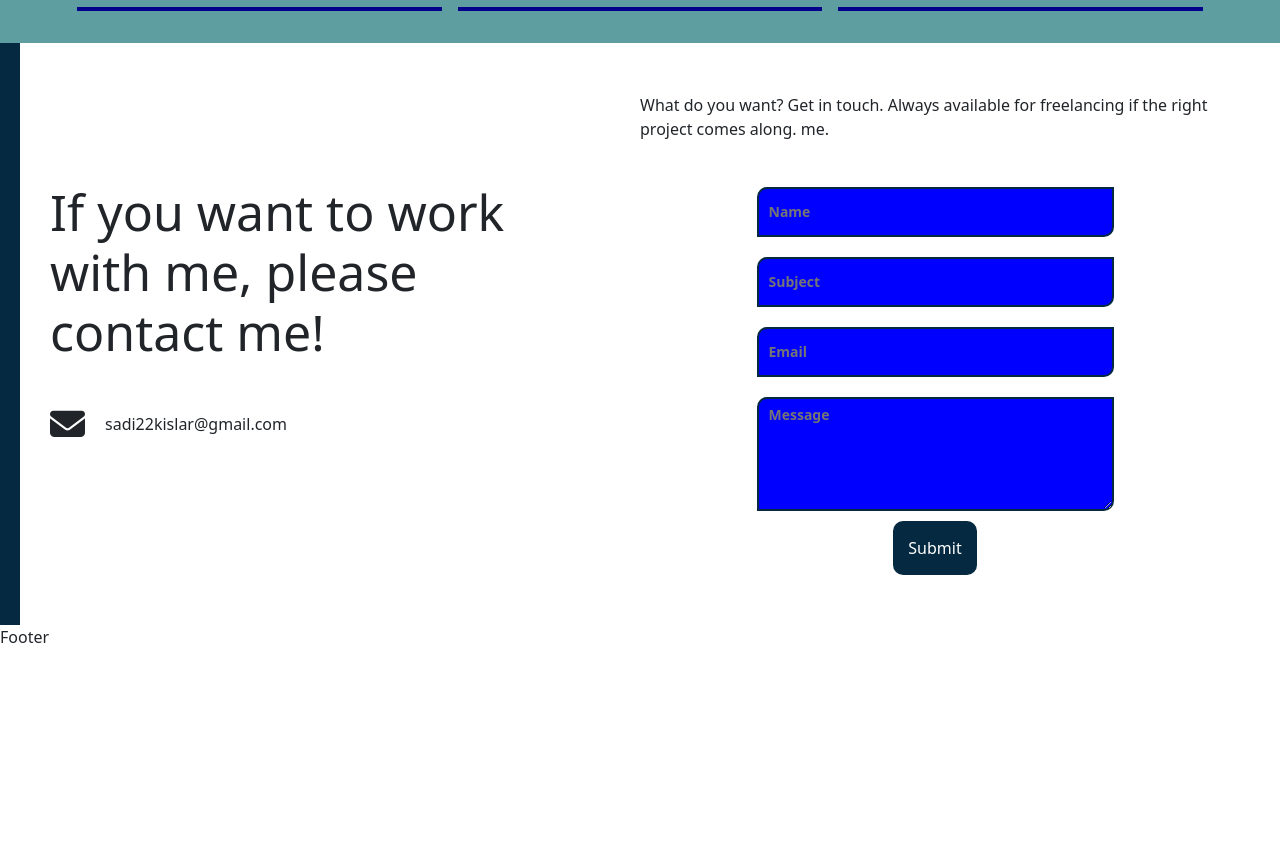
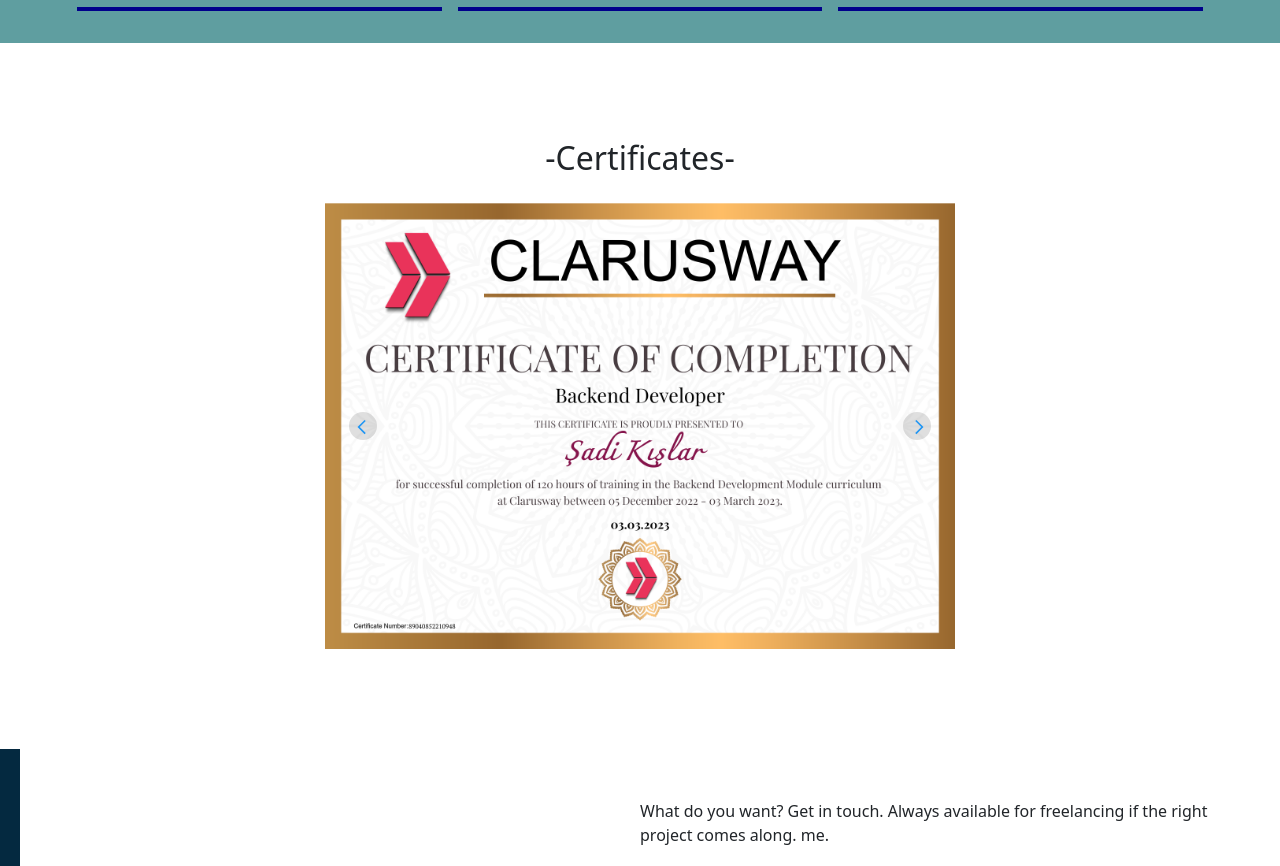
Before and after one commit to SadiKISLAR/my_portfolio, a React (Create React App) app: page / in a window 1280 px wide. Shown: the part 1920-2786 px from the top of the page. Before the commit the page ends 2569 px from the top, so only its background shows below. Built offline with nearby package versions, Linux system fonts and the light colour scheme.

Commit message:
certificates done

```diff
--- a/package.json
+++ b/package.json
@@ -12,6 +12,7 @@
     "framer-motion": "^10.2.4",
     "react": "^18.2.0",
     "react-dom": "^18.2.0",
+    "react-icons": "^4.8.0",
     "react-router-dom": "^6.8.2",
     "react-scripts": "5.0.1",
     "react-scroll": "^1.8.9",
--- a/src/App.js
+++ b/src/App.js
@@ -1,10 +1,11 @@
 import './App.css';
-import About from './components/about/About';
-import Contacts from './components/contacts/Contacts';
-import Footer from './components/footer/Footer';
-import Navbar from './components/navbar/Navbar';
-import Projects from './components/projects/Projects';
-import Skills from './components/skills/Skills';
+import About from './components/About/About';
+import Certificates from './components/Certificates/Certificates';
+import Contacts from './components/Contacts/Contacts';
+import Footer from './components/Footer/Footer';
+import Navbar from './components/Navbar/Navbar';
+import Projects from './components/Projects/Projects';
+import Skills from './components/Skills/Skills';
 
 function App() {
   return (
@@ -13,6 +14,7 @@
       <About />
       <Skills />
       <Projects />
+      <Certificates />
       <Contacts />
       <Footer />
     </div>
--- a/src/assets/certificates/certificates.js
+++ b/src/assets/certificates/certificates.js
@@ -1,7 +1,8 @@
 import frontend from "./frontend.png";
 import react from "./react.png";
-import html_css from "./html-css.png";
-import javascript from "./javascript.png"
+import html_css from "./html_css.png";
+import javascript from "./javascript.png";
+import backend from "./backend.png"
 
 const certificatesList = [
     { name: "frontend", img: frontend },
@@ -9,6 +10,7 @@
     { name: "html_css", img: html_css },
     { name: "javascript", img: javascript },
     { name: "react", img: react },
+    { name: "bacakend", img: backend },
 ]
 
 export default certificatesList
--- /dev/null
+++ b/src/components/Certificates/Certificates.jsx
@@ -0,0 +1,68 @@
+import React, { useState } from "react";
+import "./Certificates.scss";
+// import certificatesList from "../../assets/certificates/certificates";
+import certificatesList from "../../assets/certificates/certificates";
+import { motion } from "framer-motion";
+import { useThemeContext } from "../../context/ThemeProvider";
+import { FcNext } from "react-icons/fc";
+import { FcPrevious } from "react-icons/fc";
+
+const Certificates = () => {
+    const [current, setCurrent] = useState(5);
+    // const { theme } = useThemeContext();
+
+    const handlePrev = () => {
+        current === 0
+            ? setCurrent(certificatesList.length - 1)
+            : setCurrent((curr) => curr - 1);
+    };
+
+    const handleNext = () => {
+        current === certificatesList.length - 1
+            ? setCurrent(0)
+            : setCurrent((curr) => curr + 1);
+    };
+
+    return (
+        <div className="app__certificates">
+            <h2 style={{ textAlign: "center", padding: "1rem 0" }}>-Certificates-</h2>
+            <motion.div
+                className="app__certificates-contain"
+                whileInView={{ opacity: [0, 1], x: [-200, 0] }}
+                transition={{ duration: 0.4, delay: 0.5 }}
+            >
+                {certificatesList.map((item, index) => (
+                    <motion.div
+                        key={index}
+                        className={index === current ? "certificate active" : "certificate"}
+                        style={{ backgroundImage: `url(${item.img})` }}
+                    ></motion.div>
+                ))}
+
+                <div className="prev app__flex" onClick={handlePrev}>
+                    <FcPrevious />
+                </div>
+                <div className="next app__flex" onClick={handleNext}>
+                    <FcNext />
+                </div>
+            </motion.div>
+
+            <div className="dots">
+                {certificatesList.map((item, index) => (
+                    <div
+                        className="dot"
+                        style={{
+                            opacity: current === index ? "0.9" : "",
+                            scale: current === index ? "1.2" : "",
+                            backgroundColor: "white",
+                        }}
+                        key={index}
+                        onClick={() => setCurrent(index)}
+                    ></div>
+                ))}
+            </div>
+        </div>
+    );
+};
+
+export default Certificates;
--- /dev/null
+++ b/src/components/Certificates/Certificates.scss
@@ -0,0 +1,90 @@
+.app__certificates {
+  max-width: 650px;
+  //   height: 450px;
+  text-align: center;
+  margin: 5rem auto;
+  padding: 0 10px;
+  .app__certificates-contain {
+    position: relative;
+    height: 450px;
+    // padding: 10px;
+
+    @media screen and (max-width: 600px) {
+      height: 380px;
+    }
+
+    @media screen and (max-width: 480px) {
+      height: 300px;
+    }
+
+    .certificate {
+      background-size: contain;
+      background-repeat: no-repeat;
+      background-position: center;
+      width: 100%;
+      height: 100%;
+      position: absolute;
+      opacity: 0;
+      transition: all 1s ease;
+    }
+
+    .active {
+      opacity: 1;
+    }
+
+    .prev,
+    .next {
+      cursor: pointer;
+      position: absolute;
+      // color: rgb(16, 45, 115);
+      background-color: rgba(116, 116, 116, 0.23);
+      border-radius: 50%;
+      width: 28px;
+      height: 28px;
+      user-select: none;
+      font-size: 18px;
+      transition: all 0.5s;
+
+      &:hover {
+        opacity: 0.8;
+      }
+    }
+
+    .prev {
+      left: 24px;
+      top: 50%;
+      transform: translate(0, -50%);
+      padding-right: 3px;
+    }
+    .next {
+      right: 24px;
+      top: 50%;
+      transform: translate(0, -50%);
+      padding-left: 3px;
+    }
+  }
+
+  .dots {
+    display: flex;
+    align-items: center;
+    justify-content: center;
+    margin-top: 10px;
+    gap: 10px;
+
+    .dot {
+      cursor: pointer;
+      // font-size: 18px;
+      width: 8px;
+      height: 8px;
+      border-radius: 50%;
+      transition: all 0.5s;
+      opacity: 0.3;
+
+      &:hover {
+        background-color: rgb(0, 0, 0);
+        opacity: 0.5;
+        scale: 1.1;
+      }
+    }
+  }
+}
--- a/src/components/home/Home.jsx
+++ b/src/components/home/Home.jsx
@@ -1,8 +1,8 @@
 import React from 'react'
 import About from '../about/About'
 import Contacts from '../contacts/Contacts'
-import Projects from '../projects/Projects'
-import Skills from '../skills/Skills'
+import Projects from '../Projects/Projects'
+import Skills from '../Skills/Skills'
 
 const Home = () => {
     return (
--- a/src/components/navbar/Navbar.jsx
+++ b/src/components/navbar/Navbar.jsx
@@ -1,5 +1,5 @@
 import React from 'react'
-import Skills from '../skills/Skills'
+import Skills from '../Skills/Skills'
 import { Link } from "react-scroll";
 import "./navbar.css"
 
--- /dev/null
+++ b/src/context/ThemeProvider.jsx
@@ -0,0 +1,22 @@
+import React, { createContext, useContext, useState } from "react";
+
+const ThemeContext = createContext();
+
+const ThemeProvider = ({ children }) => {
+    const [theme, setTheme] = useState("light");
+
+    const values = {
+        theme,
+        setTheme,
+    };
+
+    return (
+        <ThemeContext.Provider value={values}>{children}</ThemeContext.Provider>
+    );
+};
+
+export const useThemeContext = () => {
+    return useContext(ThemeContext);
+};
+
+export default ThemeProvider;
```
Also changed, not shown: 1 other file (tests, documents, lock files or other folders).
